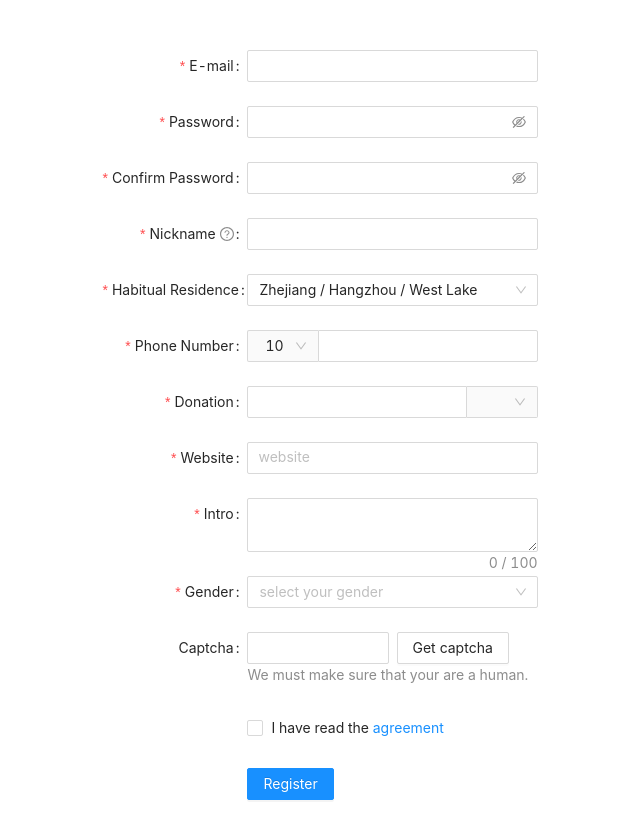
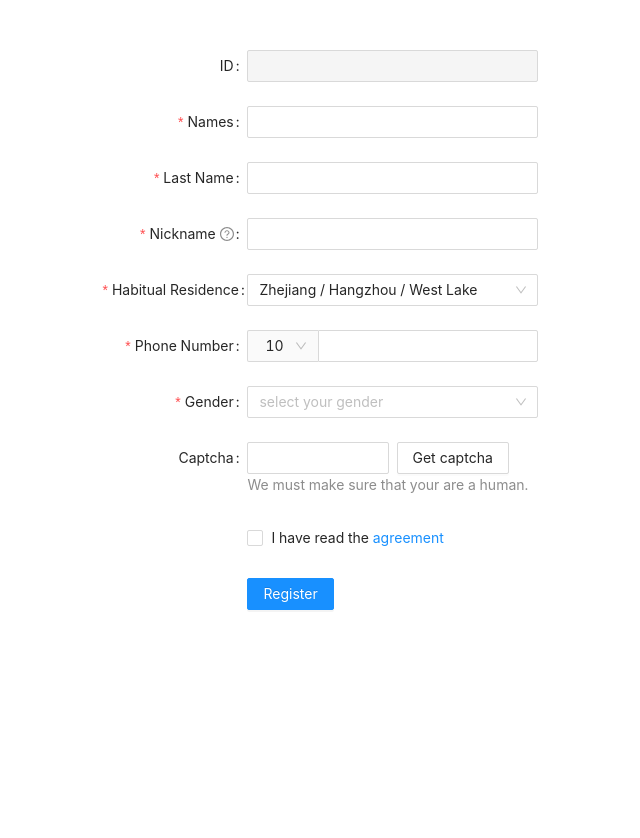
Before and after one commit to Universal-Station/Front-Universe, a React app: page /RegisterUser in a window 1280 px wide. Shown: the top 838 px of the page, without its empty margins (320-960 px from the left). Built offline with nearby package versions, Linux system fonts and the light colour scheme.

Commit message:
fomr  register user Ã

```diff
--- a/src/components/forms/RegisterUser.js
+++ b/src/components/forms/RegisterUser.js
@@ -142,58 +142,38 @@ const residences = [
         scrollToFirstError
       >
         <Form.Item
-          name="email"
-          label="E-mail"
+          name="id"
+          label="ID"
+        >
+          <Input  disabled/>
+        </Form.Item>
+
+        <Form.Item
+          name="names"
+          label="Names"
           rules={[
             {
-              type: 'email',
-              message: 'The input is not valid E-mail!',
-            },
-            {
               required: true,
-              message: 'Please input your E-mail!',
+              message: 'Please input your Name!'
             },
           ]}
+          hasFeedback
         >
           <Input />
         </Form.Item>
 
         <Form.Item
-          name="password"
-          label="Password"
-          rules={[
-            {
-              required: true,
-              message: 'Please input your password!',
-            },
-          ]}
-          hasFeedback
-        >
-          <Input.Password />
-        </Form.Item>
-
-        <Form.Item
-          name="confirm"
-          label="Confirm Password"
-          dependencies={['password']}
+          name="lastname"
+          label="Last Name"
           hasFeedback
           rules={[
             {
               required: true,
               message: 'Please confirm your password!',
-            },
-            ({ getFieldValue }) => ({
-              validator(_, value) {
-                if (!value || getFieldValue('password') === value) {
-                  return Promise.resolve();
-                }
-
-                return Promise.reject(new Error('The two passwords that you entered do not match!'));
-              },
-            }),
+            }
           ]}
         >
-          <Input.Password />
+          <Input/>
         </Form.Item>
 
         <Form.Item
@@ -243,51 +223,6 @@ const residences = [
           />
         </Form.Item>
 
-        <Form.Item
-          name="donation"
-          label="Donation"
-          rules={[
-            {
-              required: true,
-              message: 'Please input donation amount!',
-            },
-          ]}
-        >
-          <InputNumber
-            addonAfter={suffixSelector}
-            style={{
-              width: '100%',
-            }}
-          />
-        </Form.Item>
-
-        <Form.Item
-          name="website"
-          label="Website"
-          rules={[
-            {
-              required: true,
-              message: 'Please input website!',
-            },
-          ]}
-        >
-          <AutoComplete options={websiteOptions} onChange={onWebsiteChange} placeholder="website">
-            <Input />
-          </AutoComplete>
-        </Form.Item>
-
-        <Form.Item
-          name="intro"
-          label="Intro"
-          rules={[
-            {
-              required: true,
-              message: 'Please input Intro',
-            },
-          ]}
-        >
-          <Input.TextArea showCount maxLength={100} />
-        </Form.Item>
 
         <Form.Item
           name="gender"
--- a/src/components/navbar/NavBar.js
+++ b/src/components/navbar/NavBar.js
@@ -2,7 +2,7 @@ import React, { Component } from "react";
 import { Drawer, Button } from "antd";
 import LeftMenu from "./LeftMenu";
 import RightMenu from "./RightMenu";
-import '/home/will/Proyecto-Universe/front-universe/src/css/NavBar.css'
+import '../../css/NavBar.css'
 
 
 
```
